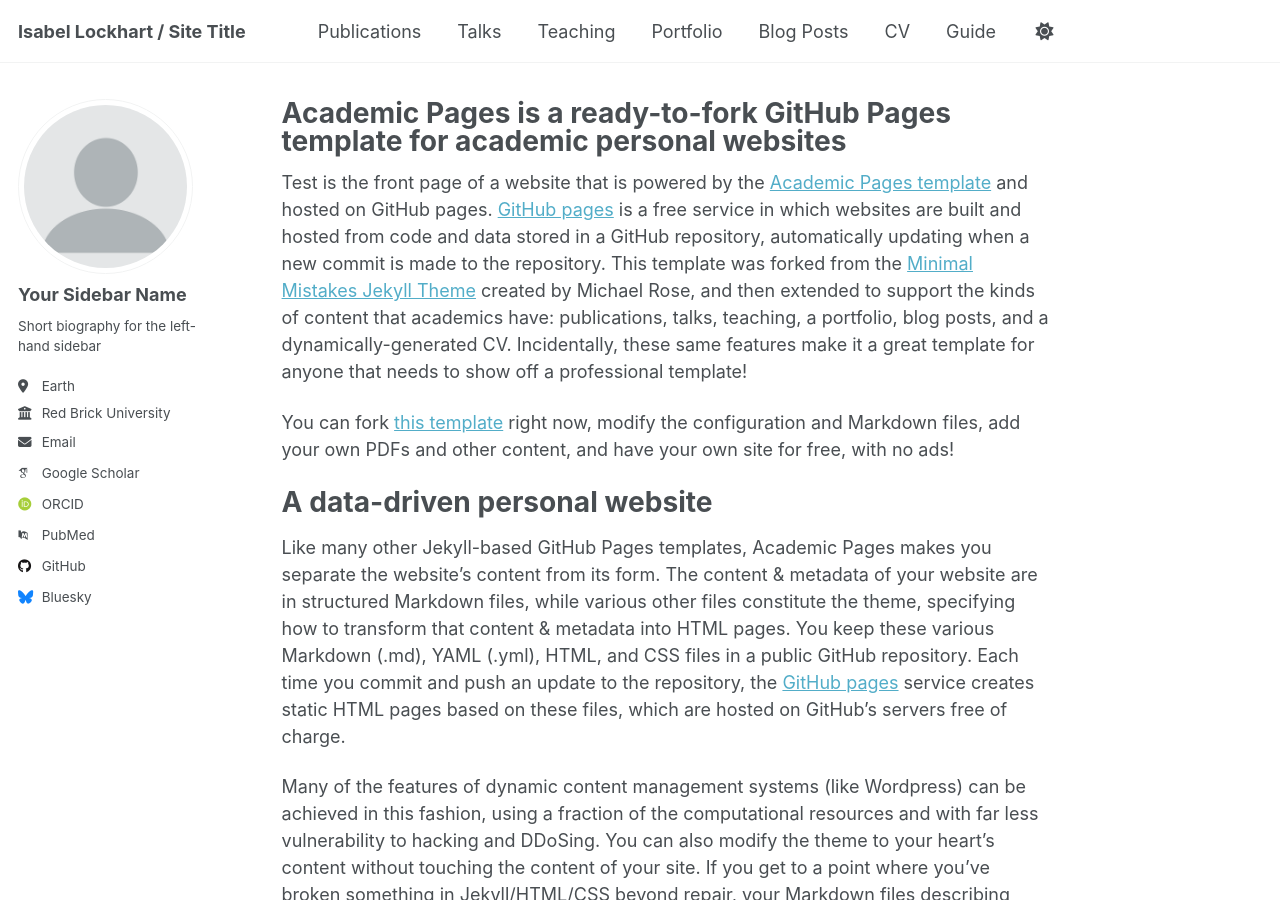
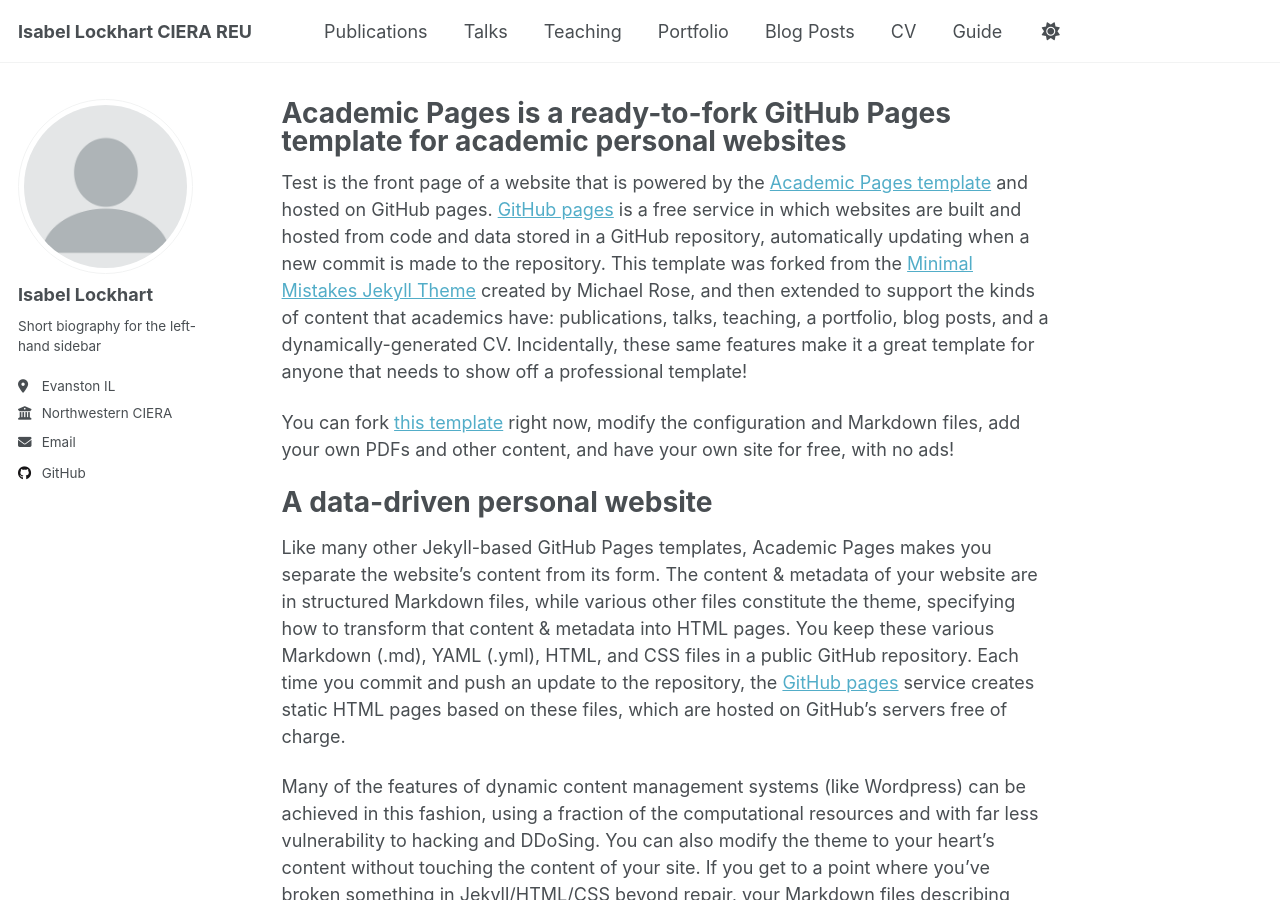
Before and after one commit to Isabel-Lockhart/project, a Jekyll site: the page built from _pages/about.md, in a window 1280 px wide and 900 px high. Built offline with Jekyll 4.4.1, drawn with Linux system fonts in a browser that asks for light colours; some web fonts are replaced; a script that is not in the unit is left out.

Commit message:
Update _config.yml
Updated name, place, employer, commented links

```diff
--- a/_config.yml
+++ b/_config.yml
@@ -9,13 +9,13 @@
 # Basic Site Settings
 locale                   : "en-US"
 site_theme               : "default"
-title                    : "Isabel Lockhart / Site Title"
+title                    : "Isabel Lockhart CIERA REU"
 title_separator          : "-"
 name                     : &name "Isabel Lockhart"
 description              : &description "personal description"
-url                      : https://academicpages.github.io # the base hostname & protocol for your site e.g. "https://[your GitHub username].github.io" or if you already have some other page hosted on Github then use "https://[your GitHub username].github.io/[Your Repo Name]"
+url                      : https://Isabel-Lockhart.github.io # the base hostname & protocol for your site e.g. "https://[your GitHub username].github.io" or if you already have some other page hosted on Github then use "https://[your GitHub username].github.io/[Your Repo Name]"
 baseurl                  : "" # the subpath of your site, e.g. "/blog"
-repository               : "academicpages/academicpages.github.io"
+repository               : "Isabel-Lockhart/Isabel-Lockhart.github.io"
 
 # Site Author - The following control what appear as part of the author content on the side bar.
 #               If a field is blank the icon and link will not appear, otherwise it will be shown.
@@ -23,59 +23,59 @@ repository               : "academicpages/academicpages.github.io"
 author:
   # Biographic information
   avatar           : "profile.png"
-  name             : "Your Sidebar Name"
+  name             : "Isabel Lockhart"
   pronouns         : # example: "she/her"
   bio              : "Short biography for the left-hand sidebar"
-  location         : "Earth"
-  employer         : "Red Brick University"
+  location         : "Evanston IL"
+  employer         : "Northwestern CIERA"
   uri              : # URL
-  email            : "none@example.org"
+  email            : "ilockha1@depaul.edu"
 
   # Academic websites
-  academia         : # URL
-  arxiv            : # URL - Update with the correct link to your profile
-  googlescholar    : "https://scholar.google.com/citations?user=PS_CX0AAAAAJ"
-  impactstory      : # URL
-  orcid            : "http://orcid.org/yourorcidurl"
-  semantic         : # URL
-  pubmed           : "https://www.ncbi.nlm.nih.gov/pubmed/?term=john+snow"
-  researchgate     : # URL
-  scopus           : # URL
+  #academia         : # URL
+  #arxiv            : # URL - Update with the correct link to your profile
+  #googlescholar    : "https://scholar.google.com/citations?user=PS_CX0AAAAAJ"
+  #impactstory      : # URL
+  #orcid            : "http://orcid.org/yourorcidurl"
+  #semantic         : # URL
+  #pubmed           : "https://www.ncbi.nlm.nih.gov/pubmed/?term=john+snow"
+  #researchgate     : # URL
+  #scopus           : # URL
 
   # Repositories and software development
-  bitbucket        : # Username - Update with your username on the site
-  codepen          : # Username
-  dribbble         : # Username
-  github           : "academicpages"
-  kaggle           : # Username
-  stackoverflow    : # User number or user number and name (i.e., use "1" or "1/jeff-atwood")
+  #bitbucket        : # Username - Update with your username on the site
+  #codepen          : # Username
+  #dribbble         : # Username
+  github           : "Isabel-Lockhart"
+  #kaggle           : # Username
+  #stackoverflow    : # User number or user number and name (i.e., use "1" or "1/jeff-atwood")
 
   # Social media
-  artstation       : # Username
-  bluesky          : "bsky.app" # Replace this with you Bluesky username
-  facebook         : # Username
-  flickr           : # Username
-  foursquare       : # Username
-  goodreads        : # Username
-  google_plus      : # Username
-  keybase          : # Username
-  instagram        : # Username
-  lastfm           : # Username
-  linkedin         : # Username
-  mastodon         : # URL
-  medium           : # URL
-  pinterest        : # Username
-  soundcloud       : # Username
-  steam            : # Username
-  telegram         : # URL
-  tumblr           : # Username
-  twitter          : # Username for X / Twitter
-  vine             : # Username
-  weibo            : # Username
-  wikipedia        : # Username
-  xing             : # Username
-  youtube          : # Username
-  zhihu            : # Username
+  #artstation       : # Username
+  #bluesky          : "bsky.app" # Replace this with you Bluesky username
+  #facebook         : # Username
+  #flickr           : # Username
+  #foursquare       : # Username
+  #goodreads        : # Username
+  #google_plus      : # Username
+  #keybase          : # Username
+  #instagram        : # Username
+  #lastfm           : # Username
+  #linkedin         : # Username
+  #mastodon         : # URL
+  #medium           : # URL
+  #pinterest        : # Username
+  #soundcloud       : # Username
+  #steam            : # Username
+  #telegram         : # URL
+  #tumblr           : # Username
+  #twitter          : # Username for X / Twitter
+  #vine             : # Username
+  #weibo            : # Username
+  #wikipedia        : # Username
+  #xing             : # Username
+  #youtube          : # Username
+  #zhihu            : # Username
 
 # Publication Category - The following the list of publication categories and their headings
 publication_category:
```
